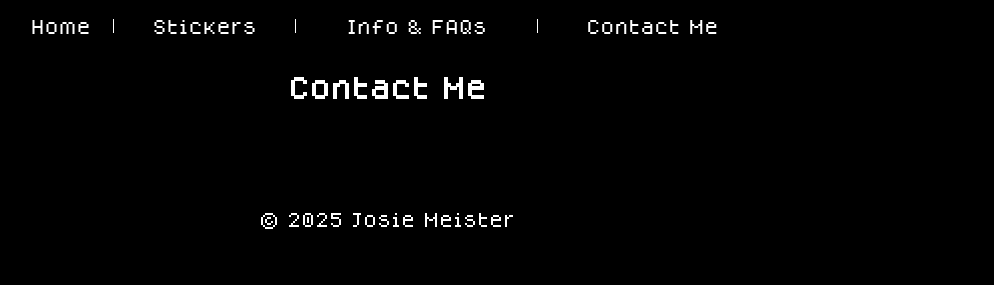
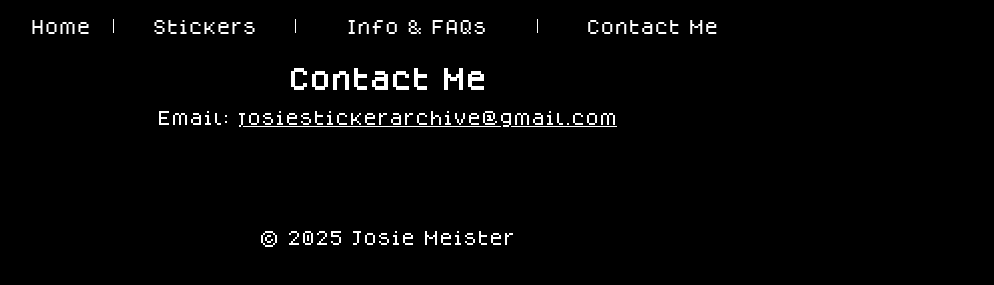
Before and after one commit to josiemei/josies-sticker-archive, a plain HTML site: page contact-me.html in a window 1280 px wide. Shown: the part 99-384 px from the top of the page, without its empty margins (253-1247 px from the left). Drawn offline with Linux system fonts and the light colour scheme.

Commit message:
Edited contact page

```diff
--- a/contact-me.html
+++ b/contact-me.html
@@ -15,8 +15,11 @@
   <br>
   <br>
   <br>
-  <div class="faq-container">
+  <div class="container">
     <h2 id="FAQs" class="subheader">Contact Me</h2>
+    <br>
+    <br>
+    Email: <a href="mailto:josiestickerarchive@gmail.com">josiestickerarchive@gmail.com</a>
   </div>
   <br>
   <br>
```
